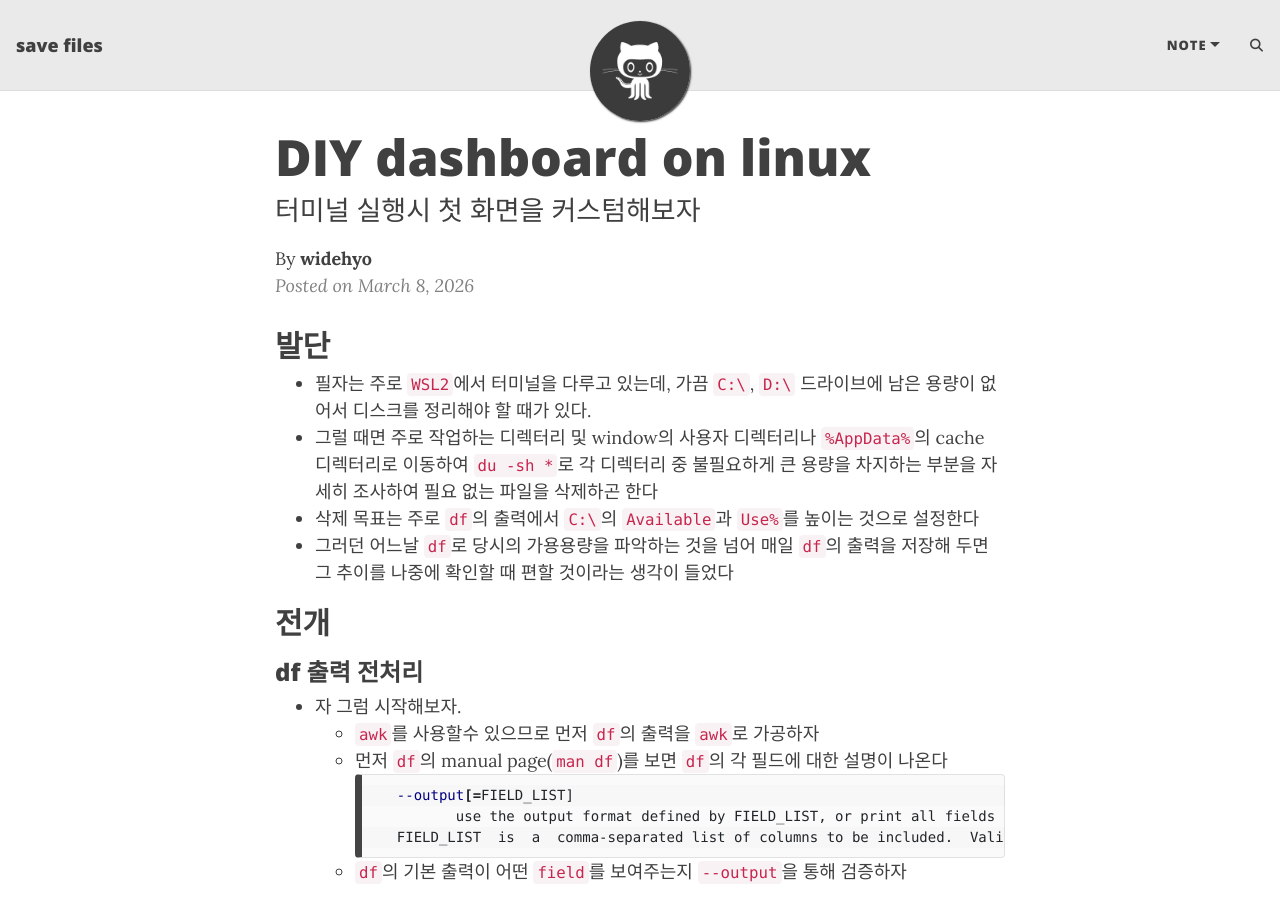
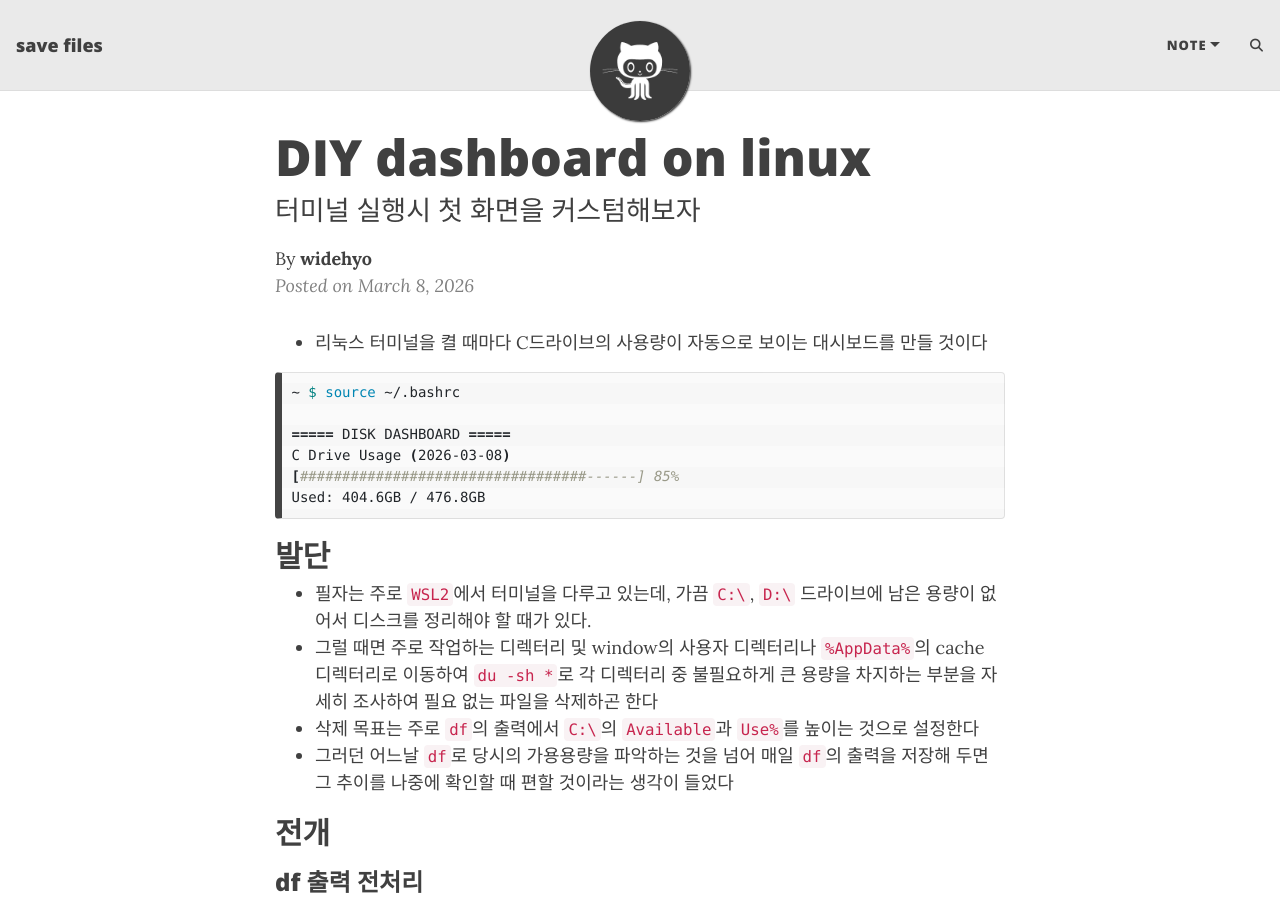
Before and after one commit to widehyo1/widehyo1.github.io, a Jekyll site: the page built from _posts/daily/2026-03-08-post.md, in a window 1280 px wide and 900 px high. Built offline with Jekyll 4.4.1, drawn with Linux system fonts in a browser that asks for light colours; comment, search, counter and statistics services are not loaded; some of the changed text lies outside the part shown.

Commit message:
chore: edit

````diff
--- a/_posts/daily/2026-03-08-post.md
+++ b/_posts/daily/2026-03-08-post.md
@@ -6,6 +6,18 @@ tags: [bash, cli, sqlite3, awk]
 comments: true
 author: widehyo
 ---
+
+
+- 리눅스 터미널을 켤 때마다 C드라이브의 사용량이 자동으로 보이는 대시보드를 만들 것이다
+
+```bash
+~ $ source ~/.bashrc
+
+===== DISK DASHBOARD =====
+C Drive Usage (2026-03-08)
+[##################################------] 85%
+Used: 404.6GB / 476.8GB
+```
 
 ## 발단
 - 필자는 주로 `WSL2`에서 터미널을 다루고 있는데, 가끔 `C:\`, `D:\` 드라이브에 남은 용량이 없어서 디스크를 정리해야 할 때가 있다.
@@ -240,12 +252,3 @@ fi
   - `$ echo "recorddf 1>/dev/null" >> ~/.bashrc`
   - `$ echo "bash ~/.cli/bin/diskdashboard" >> ~/.bashrc`
 - 이제 리눅스 터미널을 켤 때마다 C드라이브의 사용량이 자동으로 보인다
-
-```bash
-~ $ source ~/.bashrc
-
-===== DISK DASHBOARD =====
-C Drive Usage (2026-03-08)
-[##################################------] 85%
-Used: 404.6GB / 476.8GB
-```
````
